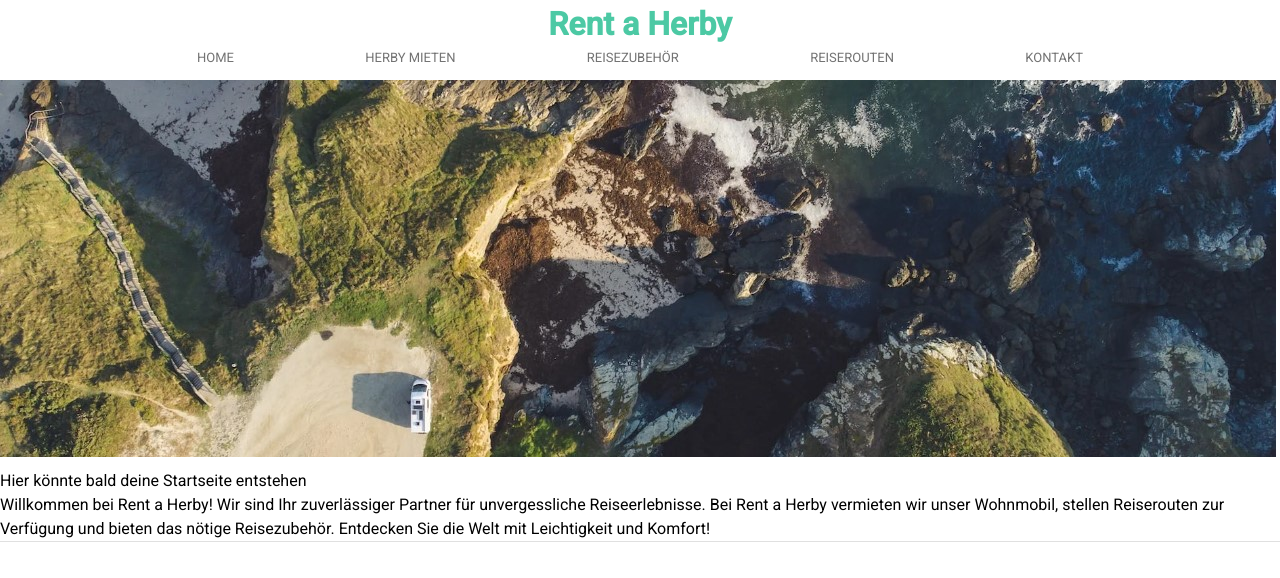
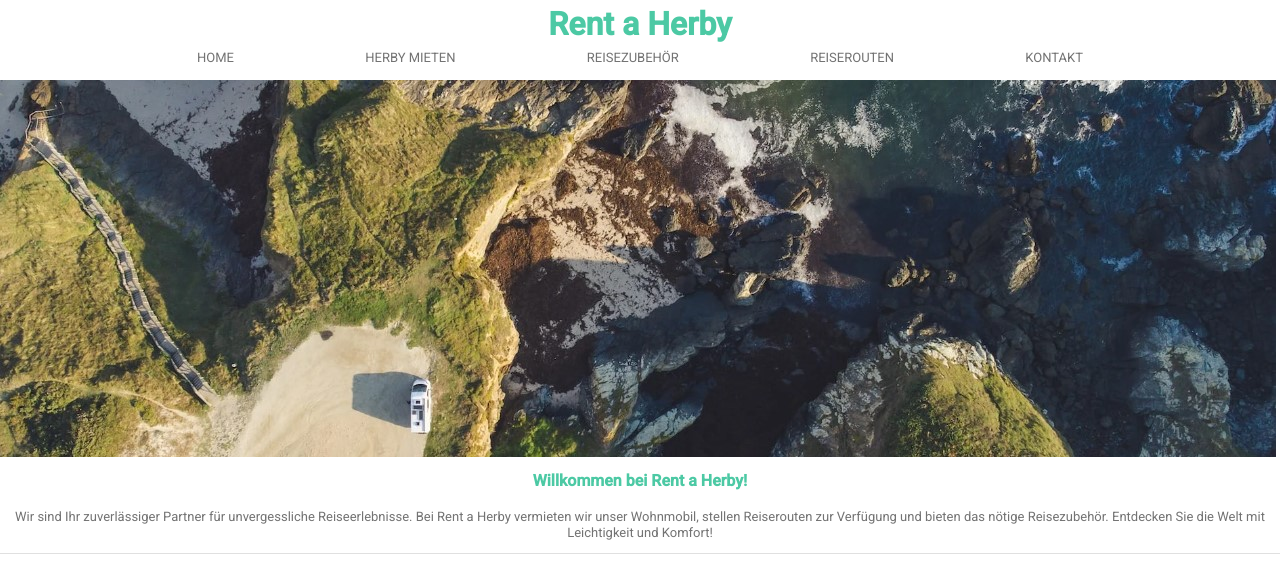
Before and after one commit to schuetzem78/rent-a-herby-frontend, an Angular app: page /home in a window 1280 px wide. Shown: the top 578 px of the page. Built offline with nearby package versions, Linux system fonts and the light colour scheme.

Commit message:
Home Seite erste Mini Version

```diff
--- a/src/app/app.component.css
+++ b/src/app/app.component.css
@@ -2,8 +2,3 @@ h1 {
   font-size: 2rem;
   color: #4cc9a4;
 }
-
-.menu-text {
-  color: #737373;
-  font-size: small;
-}
--- a/src/app/home/home.component.css
+++ b/src/app/home/home.component.css
@@ -0,0 +1,3 @@
+h2 {
+    color: #4cc9a4;
+  }
--- a/src/app/home/home.component.html
+++ b/src/app/home/home.component.html
@@ -1,6 +1,7 @@
-<h2>Hier könnte bald deine Startseite entstehen</h2>
-
-Willkommen bei Rent a Herby!
-Wir sind Ihr zuverlässiger Partner für unvergessliche Reiseerlebnisse. Bei Rent a Herby vermieten wir unser Wohnmobil, stellen Reiserouten zur Verfügung und bieten das nötige Reisezubehör. Entdecken Sie die Welt mit Leichtigkeit und Komfort!
-
+<div class="flex flex-col ml-3 mr-3 gap-4 items-center pb-3">
+    <h2 class="font-bold">Willkommen bei Rent a Herby!</h2>
+    <div class="menu-text text-center text-xs"> Wir sind Ihr zuverlässiger Partner für unvergessliche Reiseerlebnisse.
+        Bei Rent a Herby vermieten wir unser Wohnmobil, stellen Reiserouten zur Verfügung und bieten
+        das nötige Reisezubehör. Entdecken Sie die Welt mit Leichtigkeit und Komfort!</div>
+</div>
 <mat-divider></mat-divider>
--- a/src/styles.css
+++ b/src/styles.css
@@ -5,3 +5,8 @@
 
 html, body { height: 100%; }
 body { margin: 0; font-family: Roboto, "Helvetica Neue", sans-serif; }
+
+.menu-text {
+    color: #737373;
+    font-size: small;
+  }
```
Also changed, not shown: src/tailwind-generated.css.
